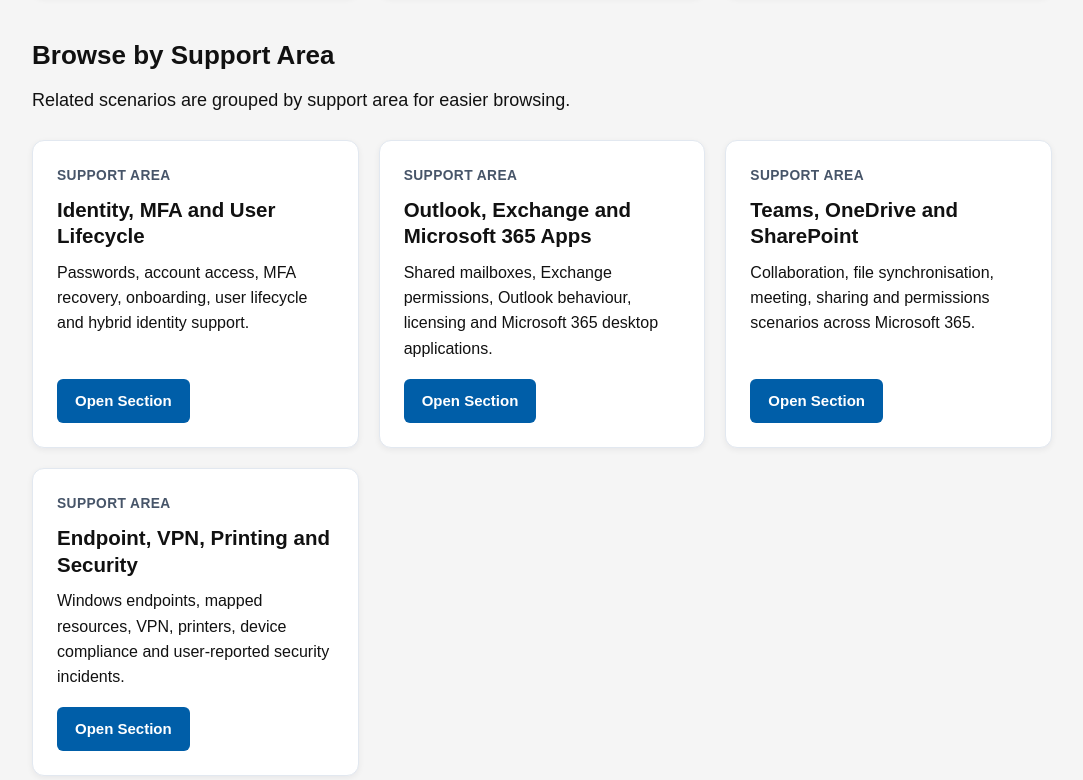
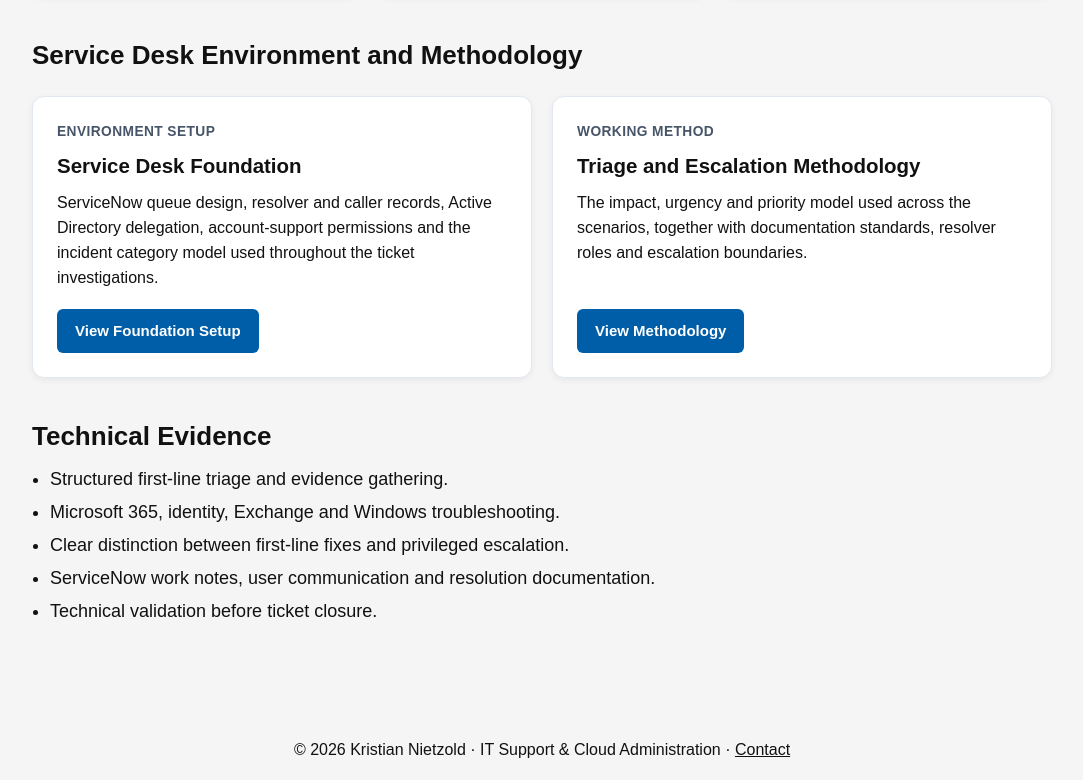
Before and after one commit to kristian-nietzold/it-support-cloud-portfolio, a plain HTML site: page service-desk/index.html in a window 1280 px wide. Shown: the part 1617-2397 px from the top of the page, without its empty margins (98-1181 px from the left). Drawn offline with Linux system fonts and the light colour scheme.

Commit message:
Hide unfinished Service Desk support areas

```diff
--- a/service-desk/index.html
+++ b/service-desk/index.html
@@ -210,56 +210,6 @@
           </a>
 </article>
 </div>
-<h2>Browse by Support Area</h2>
-<p class="section-intro">
-        Related scenarios are grouped by support area for easier browsing.
-      </p>
-<div class="category-grid">
-<article class="category-card">
-<span class="card-label">Support area</span>
-<h3>Identity, MFA and User Lifecycle</h3>
-<p>
-            Passwords, account access, MFA recovery, onboarding, user lifecycle
-            and hybrid identity support.
-          </p>
-<a class="btn" href="ticket-sections/identity-mfa-user-lifecycle/index.html">
-            Open Section
-          </a>
-</article>
-<article class="category-card">
-<span class="card-label">Support area</span>
-<h3>Outlook, Exchange and Microsoft 365 Apps</h3>
-<p>
-            Shared mailboxes, Exchange permissions, Outlook behaviour,
-            licensing and Microsoft 365 desktop applications.
-          </p>
-<a class="btn" href="ticket-sections/outlook-exchange-m365-apps/index.html">
-            Open Section
-          </a>
-</article>
-<article class="category-card">
-<span class="card-label">Support area</span>
-<h3>Teams, OneDrive and SharePoint</h3>
-<p>
-            Collaboration, file synchronisation, meeting, sharing and
-            permissions scenarios across Microsoft 365.
-          </p>
-<a class="btn" href="ticket-sections/teams-onedrive-sharepoint/index.html">
-            Open Section
-          </a>
-</article>
-<article class="category-card">
-<span class="card-label">Support area</span>
-<h3>Endpoint, VPN, Printing and Security</h3>
-<p>
-            Windows endpoints, mapped resources, VPN, printers, device
-            compliance and user-reported security incidents.
-          </p>
-<a class="btn" href="ticket-sections/endpoint-vpn-printing-security/index.html">
-            Open Section
-          </a>
-</article>
-</div>
 <h2>Service Desk Environment and Methodology</h2>
 <div class="support-grid">
 <article class="support-card">
```
Also changed, not shown: sitemap.xml (+0 -12 lines).
